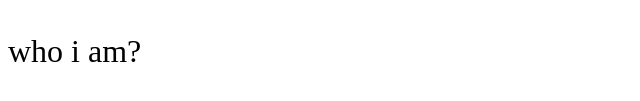
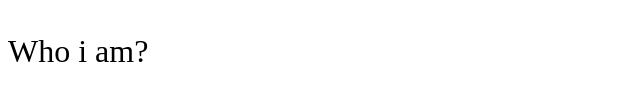
Before and after one commit to BSKOM/eventHBS, a plain HTML site: page index.html in a window 1280 px wide. Shown: the part 271-372 px from the top of the page, 0-640 px from the left. Drawn offline with Linux system fonts and the light colour scheme.

Commit message:
fix: fix layout

```diff
--- a/index.html
+++ b/index.html
@@ -14,7 +14,7 @@
     <img class="click" src="./01_0001.jpg" alt="agree" data-foo="foo">
     <img class="click" src="./01_0002.jpg" alt="alcohol" data-foo="foo1">
   </div>
-  <p class="iam">who i am?</p>
+  <p class="iam">Who i am?</p>
   </div>
 </body>
 <script src="index.js">
```
